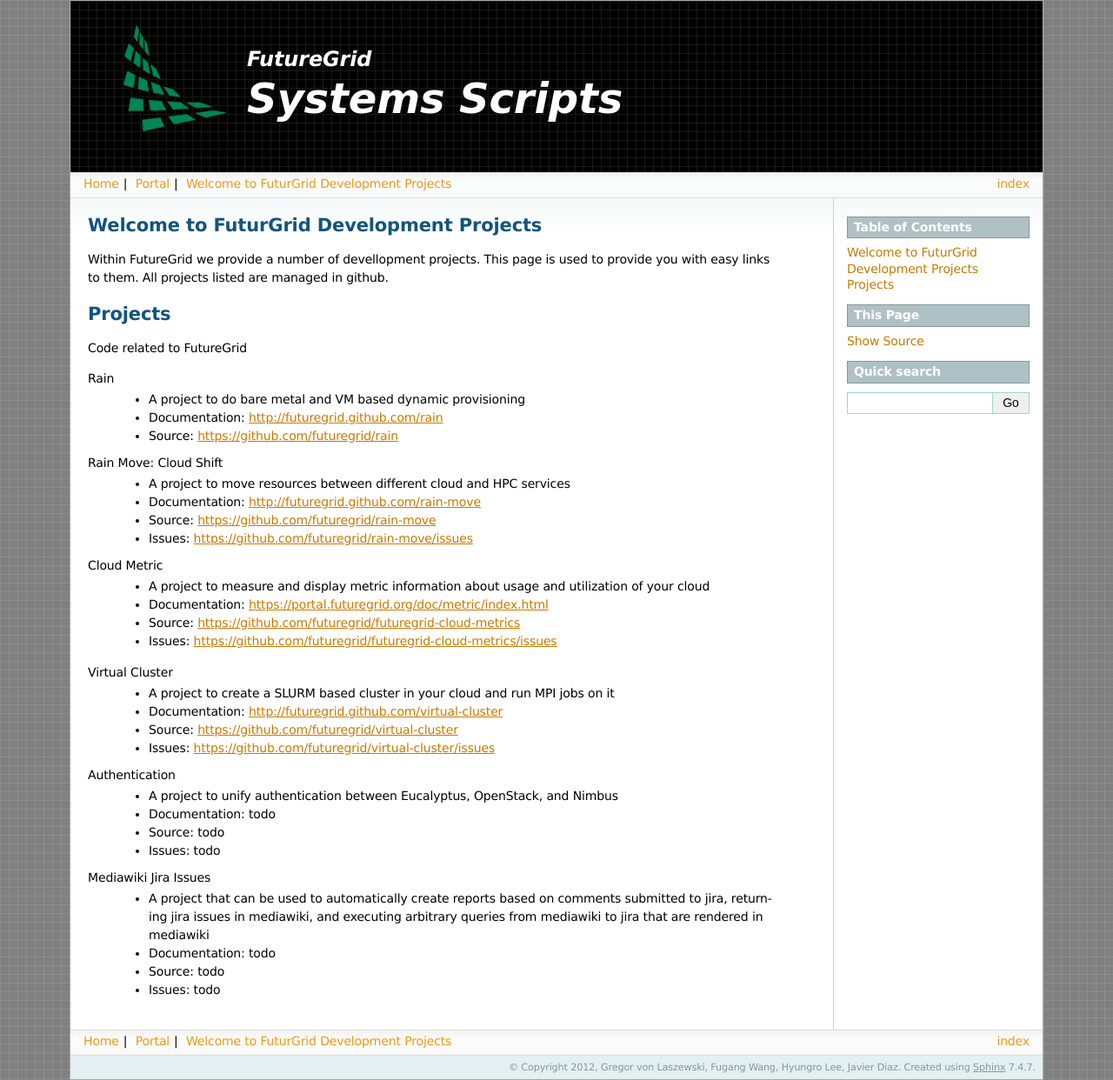
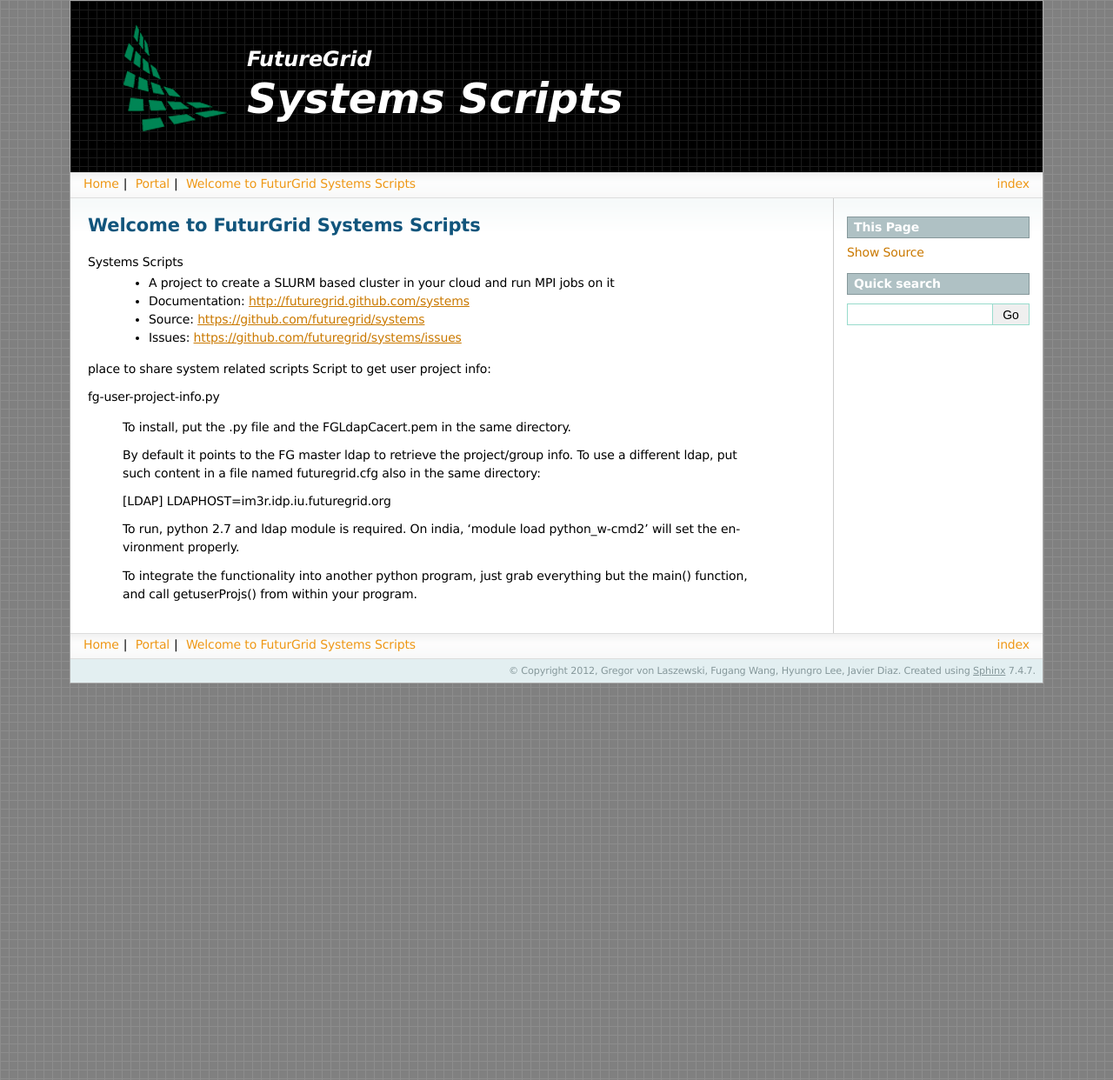
Before and after one commit to futuregrid/systems, a Sphinx documentation site: the page built from doc/source/index.rst, in a window 1280 px wide. Shown: the whole page at 87% size. Built offline with Sphinx 7.4.7, drawn with Linux system fonts in a browser that asks for light colours; formulas are drawn with MathJax 3.

Commit message:
fixing doc

```diff
--- a/doc/source/index.rst
+++ b/doc/source/index.rst
@@ -1,51 +1,27 @@
-Welcome to FuturGrid Development Projects
+Welcome to FuturGrid Systems Scripts
 =========================================
 
-Within FutureGrid we provide a number of devellopment projects. This
-page is used to provide you with easy links to them. All projects
-listed are managed in github.
+Systems Scripts
+  * A project to create a SLURM based cluster in your cloud and run MPI jobs on it
+  * Documentation: http://futuregrid.github.com/systems
+  * Source: https://github.com/futuregrid/systems
+  * Issues: https://github.com/futuregrid/systems/issues
 
-Projects
-============
+place to share system related scripts
+Script to get user project info:
 
-Code related to FutureGrid
+fg-user-project-info.py
 
-Rain
-  * A project to do bare metal and VM based dynamic provisioning
-  * Documentation: http://futuregrid.github.com/rain
-  * Source: https://github.com/futuregrid/rain
+    To install, put the .py file and the FGLdapCacert.pem in the same directory.
 
-Rain Move: Cloud Shift
-  * A project to move resources between different cloud and HPC services
-  * Documentation: http://futuregrid.github.com/rain-move
-  * Source: https://github.com/futuregrid/rain-move
-  * Issues: https://github.com/futuregrid/rain-move/issues
+    By default it points to the FG master ldap to retrieve the project/group info. To use a different ldap, put such content in a file named futuregrid.cfg also in the same directory:
 
-Cloud Metric
-  * A project to measure and display metric information about usage and utilization of your cloud
-  * Documentation: https://portal.futuregrid.org/doc/metric/index.html
-  * Source: https://github.com/futuregrid/futuregrid-cloud-metrics
-  * Issues: https://github.com/futuregrid/futuregrid-cloud-metrics/issues
-..  Documentation: https://futuregrid.github.com/futuregrid-cloud-metrics
+    [LDAP]
+    LDAPHOST=im3r.idp.iu.futuregrid.org
 
-Virtual Cluster
-  * A project to create a SLURM based cluster in your cloud and run MPI jobs on it
-  * Documentation: http://futuregrid.github.com/virtual-cluster
-  * Source: https://github.com/futuregrid/virtual-cluster
-  * Issues: https://github.com/futuregrid/virtual-cluster/issues
+    To run, python 2.7 and ldap module is required. On india, 'module load python_w-cmd2' will set the environment properly.
 
-Authentication
-  * A project to unify authentication between Eucalyptus, OpenStack, and Nimbus
-  * Documentation: todo
-  * Source: todo
-  * Issues: todo
-
-Mediawiki Jira Issues
-  * A project that can be used to automatically create reports based on comments submitted to jira, returning jira issues in mediawiki, and executing arbitrary queries from mediawiki to jira that are rendered in mediawiki
-  * Documentation: todo
-  * Source: todo
-  * Issues: todo
-
+    To integrate the functionality into another python program, just grab everything but the main() function, and call getuserProjs() from within your program.
 
 .. toctree::
    :maxdepth: 2
```
Also changed, not shown: doc/index.rst (deleted, +0 -20 lines).
